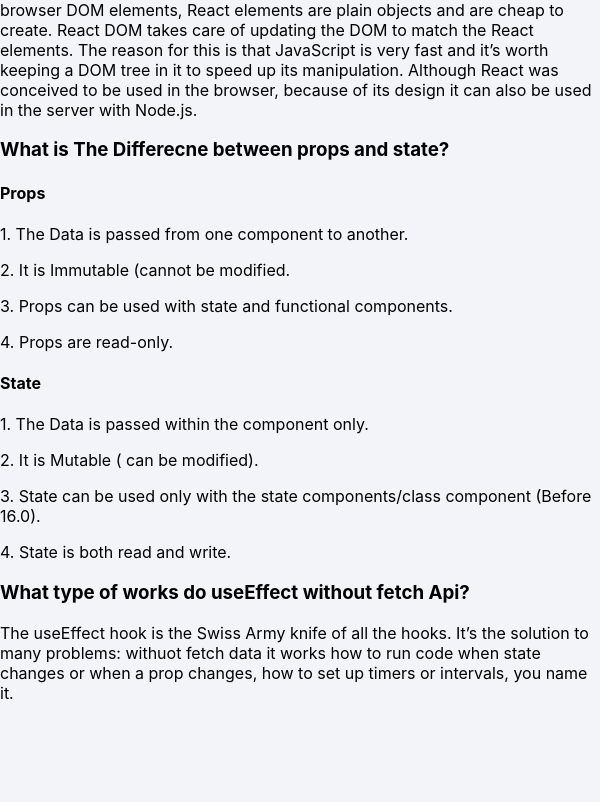
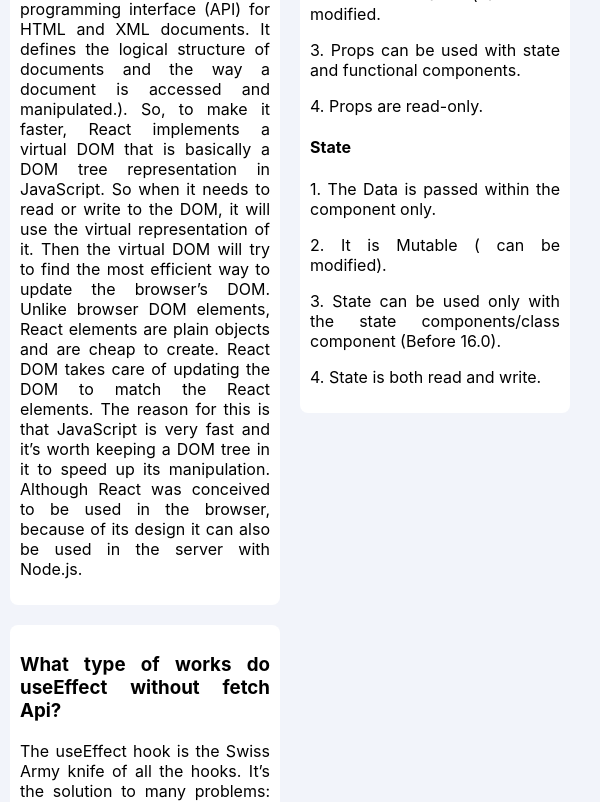
Before and after one commit to mdaslamalidu/profile-authentication, a React (Create React App) app in the folder Desktop/AllDocBatch-6/Milestone-8/Assignment/my-react-project/: page / in a window 600 px wide. Shown: the part 3160-3962 px from the top of the page. Before the commit the page ends 3879 px from the top, so only its background shows below. Built offline with nearby package versions, Linux system fonts and the light colour scheme.

Commit message:
add style

```diff
--- a/Desktop/AllDocBatch-6/Milestone-8/Assignment/my-react-project/src/components/Question/Question.css
+++ b/Desktop/AllDocBatch-6/Milestone-8/Assignment/my-react-project/src/components/Question/Question.css
@@ -0,0 +1,41 @@
+.questions {
+    display: grid;
+    grid-template-columns: repeat(3, 1fr);
+    /* width: 80%; */
+    margin: 50px 60px;
+}
+
+.question {
+    margin-right: 30px;
+    text-align: justify;
+    background-color: white;
+    padding: 20px;
+    border-radius: 8px;
+    height: fit-content
+}
+
+@media only screen and (max-width: 600px) {
+    .questions {
+        grid-template-columns: repeat(1, 1fr);
+        margin: 20px 10px;
+    }
+
+    .question {
+        padding: 10px;
+        margin-right: 0px;
+        margin-bottom: 20px;
+    }
+}
+
+@media only screen and (max-width: 900px) and (min-width: 600px) {
+    .questions {
+        grid-template-columns: repeat(2, 1fr);
+    }
+
+    .question {
+        padding: 10px;
+        margin-right: 20px;
+        margin-bottom: 20px;
+
+    }
+}
--- a/Desktop/AllDocBatch-6/Milestone-8/Assignment/my-react-project/src/components/Question/Question.js
+++ b/Desktop/AllDocBatch-6/Milestone-8/Assignment/my-react-project/src/components/Question/Question.js
@@ -1,15 +1,16 @@
 import React from 'react';
+import "./Question.css";
 
 const Question = () => {
     return (
-        <div>
-            <div>
+        <div className='questions'>
+            <div className='question'>
                 <h2>How Does Word React?</h2>
                 <p> While building client-side apps, a team of Facebook developers realized that the DOM is slow (The Document Object Model (DOM) is an application programming interface (API) for HTML and XML documents. It defines the logical structure of documents and the way a document is accessed and manipulated.). So, to make it faster, React implements a virtual DOM that is basically a DOM tree representation in JavaScript. So when it needs to read or write to the DOM, it will use the virtual representation of it. Then the virtual DOM will try to find the most efficient way to update the browser’s DOM.
                     Unlike browser DOM elements, React elements are plain objects and are cheap to create. React DOM takes care of updating the DOM to match the React elements. The reason for this is that JavaScript is very fast and it’s worth keeping a DOM tree in it to speed up its manipulation.
                     Although React was conceived to be used in the browser, because of its design it can also be used in the server with Node.js. </p>
             </div>
-            <div>
+            <div className='question'>
                 <h3>What is The Differecne between props and state?</h3>
                 <h4>Props</h4>
                 <p>1. The Data is passed from one component to another.</p>
@@ -22,7 +23,7 @@ const Question = () => {
                 <p>3. 	State can be used only with the state components/class component (Before 16.0).</p>
                 <p>4. State is both read and write.</p>
             </div>
-            <div>
+            <div className='question'>
                 <h3>What type of works do useEffect without fetch Api?</h3>
                 <p>The useEffect hook is the Swiss Army knife of all the hooks. It’s the solution to many problems: withuot fetch data it works how to run code when state changes or when a prop changes, how to set up timers or intervals, you name it.</p>
             </div>
```
